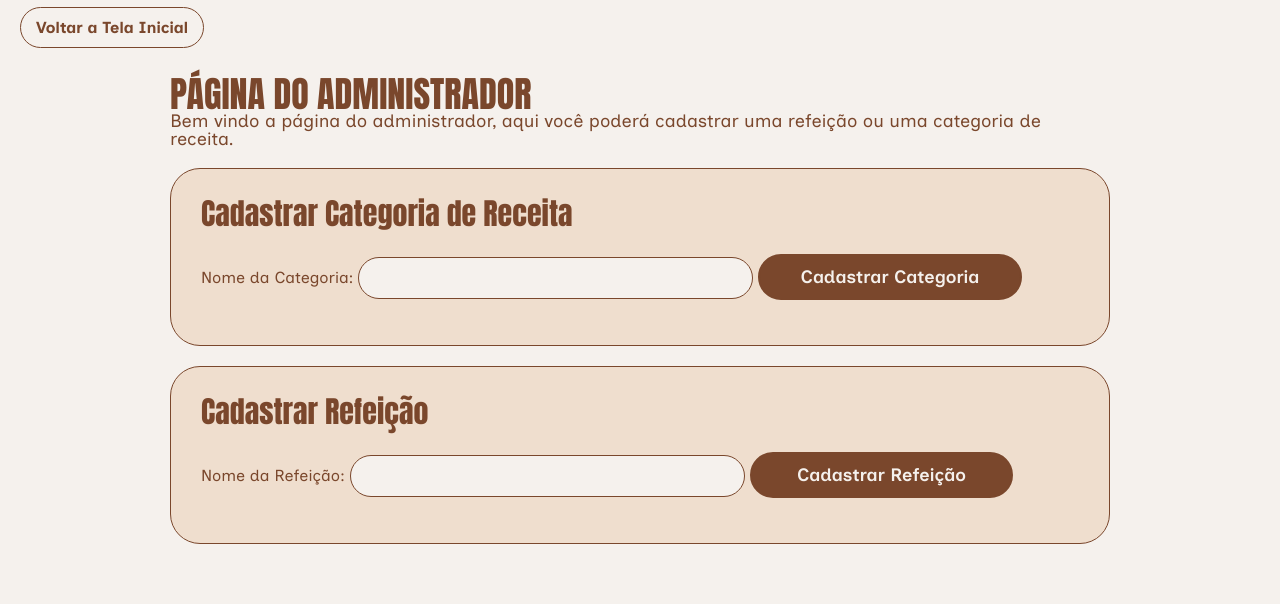
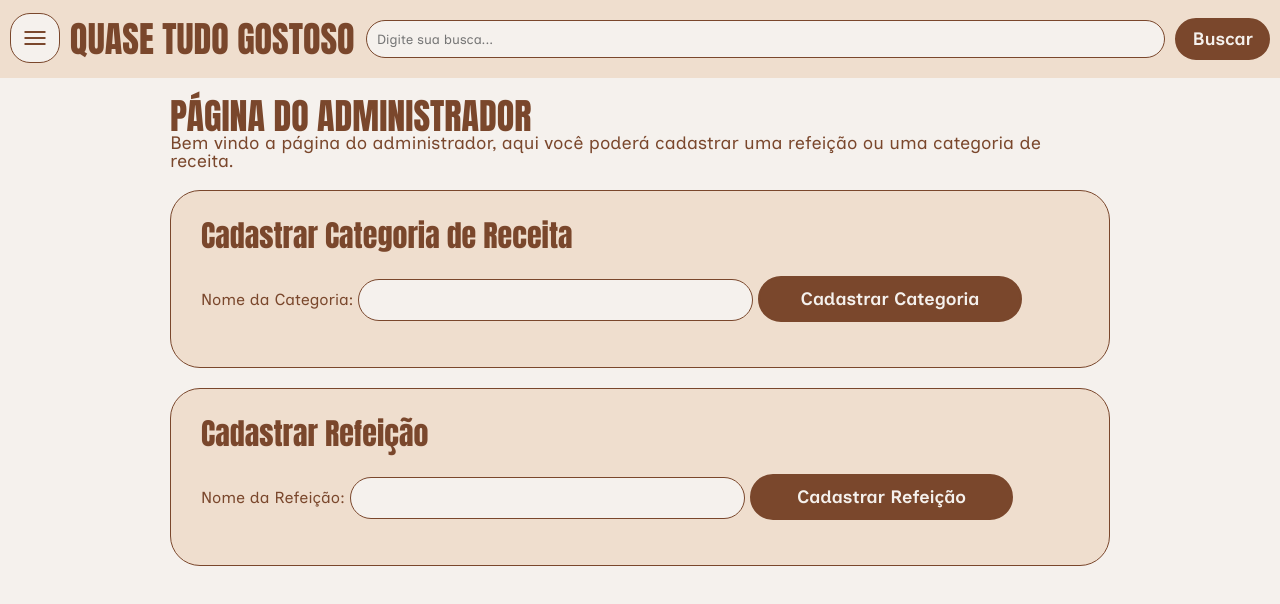
Before and after one commit to GabrielMuehlbauer/site_receita, a plain HTML site: page admin.html in a window 1280 px wide. Drawn offline with Linux system fonts and the light colour scheme.

Commit message:
Correções de logistica no header

```diff
--- a/admin.html
+++ b/admin.html
@@ -12,9 +12,33 @@
 </head>
 
 <body>
-    <div class="return-button">
-        <a href="index.html">Voltar a Tela Inicial</a>
-    </div>
+    <!-- Cabeçalho -->
+    <header>
+        <div class="header-content">
+            <div class="menu-logo">
+                <a class="menu-button">
+                    <img src="assets/icons/menu_40dp_7A472C_FILL0_wght400_GRAD0_opsz40.svg" alt="">
+                </a>
+                <h1>QUASE TUDO GOSTOSO</h1>
+            </div>
+
+            <div class="search-container">
+                <!-- Barra de Pesquisa para Receitas -->
+                <input type="search" class="barra-pesquisa" name="q" placeholder="Digite sua busca...">
+                <button type="submit">Buscar</button>
+            </div>
+        </div>
+    </header>
+
+    <!-- Menu Lateral -->
+    <nav class="side-menu">
+        <div class="side-menu-content">
+            <h4>QUASE TUDO GOSTOSO</h4>
+            <a href="index.html">Início</a>
+            <a href="admin.html">Página do Administrador</a>
+        </div>
+    </nav>
+
     <main>
         <div class="admin-content">
             <div class="sub-header-admin">
--- a/assets/css/style.css
+++ b/assets/css/style.css
@@ -212,27 +212,6 @@ input {
 }
 
 /* Página de Administração */
-.return-button {
-  text-align: left;
-  margin: 20px;
-}
-
-.return-button a {
-  text-decoration: none;
-  color: var(--faded-brown);
-  font-family: "Inclusive Sans";
-  font-weight: 700;
-  padding: 10px 15px;
-  background-color: var(--light-orange-light);
-  border: 1px solid var(--faded-brown);
-  border-radius: 30px;
-  transition: all ease-in 0.2s;
-}
-
-.return-button a:hover {
-  background-color: var(--light-orange);
-}
-
 .sub-header-admin h1 {
   font-family: "Anton";
   font-size: 36px;
@@ -409,7 +388,7 @@ header {
   color: var(--faded-brown);
 }
 
-#menu-button img {
+.menu-button img {
   padding: 10px;
   width: 50px;
   background-color: var(--light-orange-light);
@@ -419,7 +398,7 @@ header {
   border: 1px solid var(--faded-brown);
 }
 
-#menu-button img:hover {
+.menu-button img:hover {
   outline: 1px solid var(--faded-brown);
 }
 
--- a/assets/js/script.js
+++ b/assets/js/script.js
@@ -108,8 +108,8 @@ if (formRefeicao) {
 }
 
 // --- Menu Lateral ---
-const sideMenu = document.getElementById("side-menu");
-const menuButton = document.getElementById("menu-button");
+const sideMenu = document.querySelector(".side-menu");
+const menuButton = document.querySelector(".menu-button");
 
 menuButton.addEventListener("click", () => {
     sideMenu.style.left = sideMenu.style.left === "0px" ? "-340px" : "0px";
```
Also changed, not shown: index.html (+3 -3 lines).
